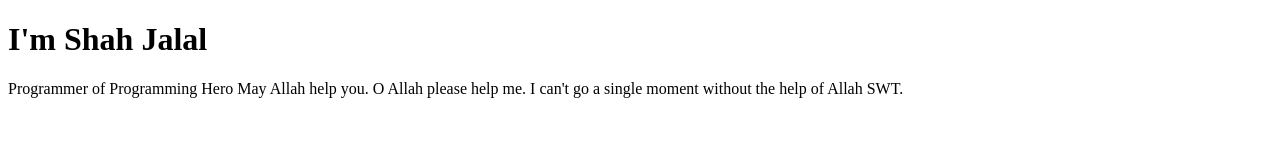
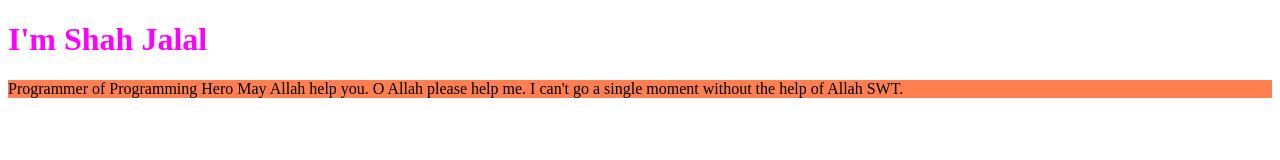
Before and after one commit to ProgrammerShahJalal/my-first-ripo, a plain HTML site: page index.html in a window 1280 px wide. Drawn offline with Linux system fonts and the light colour scheme.

Commit message:
added style

```diff
--- a/index.html
+++ b/index.html
@@ -5,6 +5,7 @@
     <meta http-equiv="X-UA-Compatible" content="IE=edge">
     <meta name="viewport" content="width=device-width, initial-scale=1.0">
     <title>My first ripo</title>
+    <link rel="stylesheet" href="style.css">
 </head>
 <body>
   <h1>I'm Shah Jalal</h1>
--- /dev/null
+++ b/style.css
@@ -0,0 +1,6 @@
+p{
+    background-color: coral;
+}
+h1{
+    color: fuchsia;
+}
```
